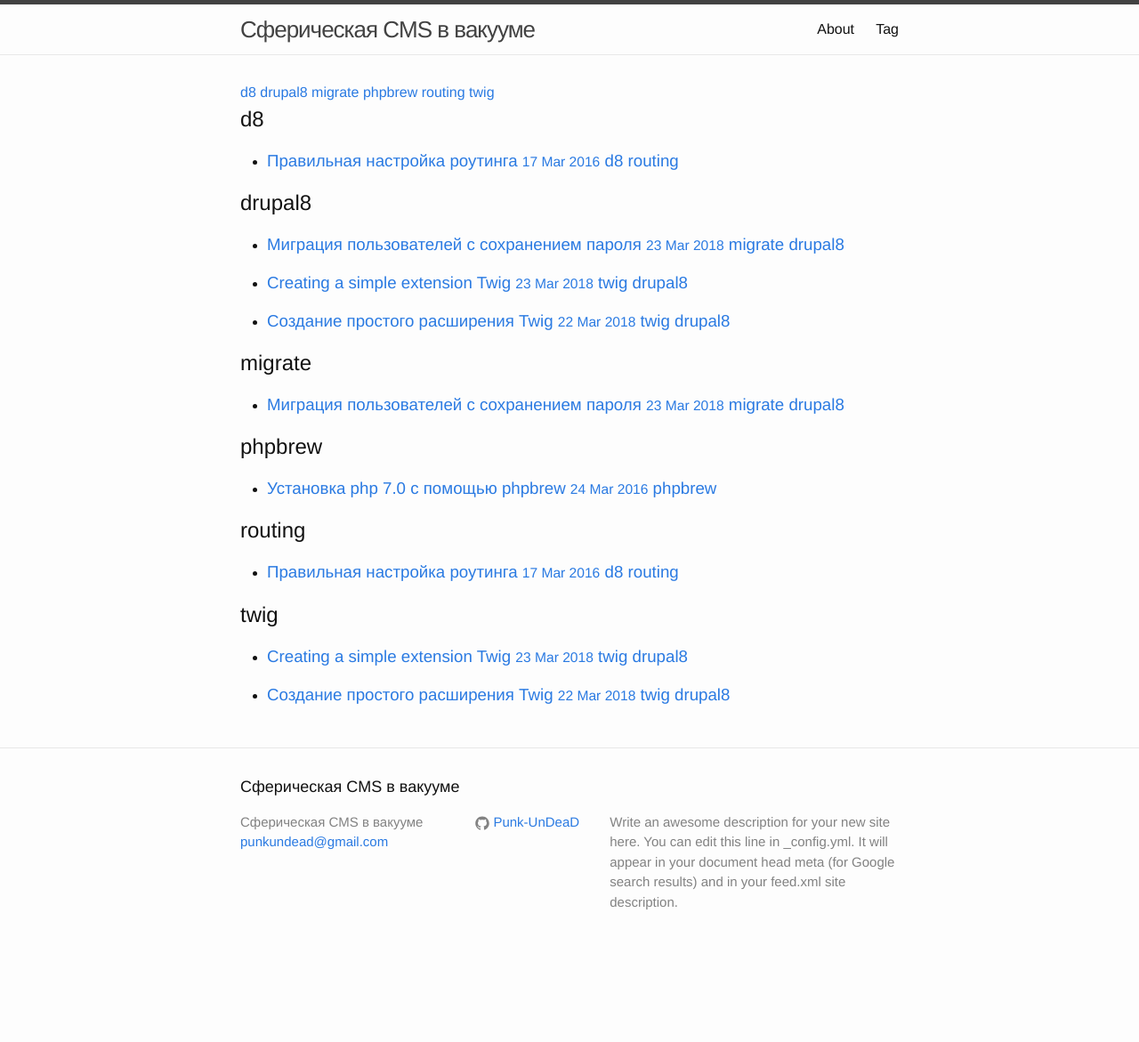
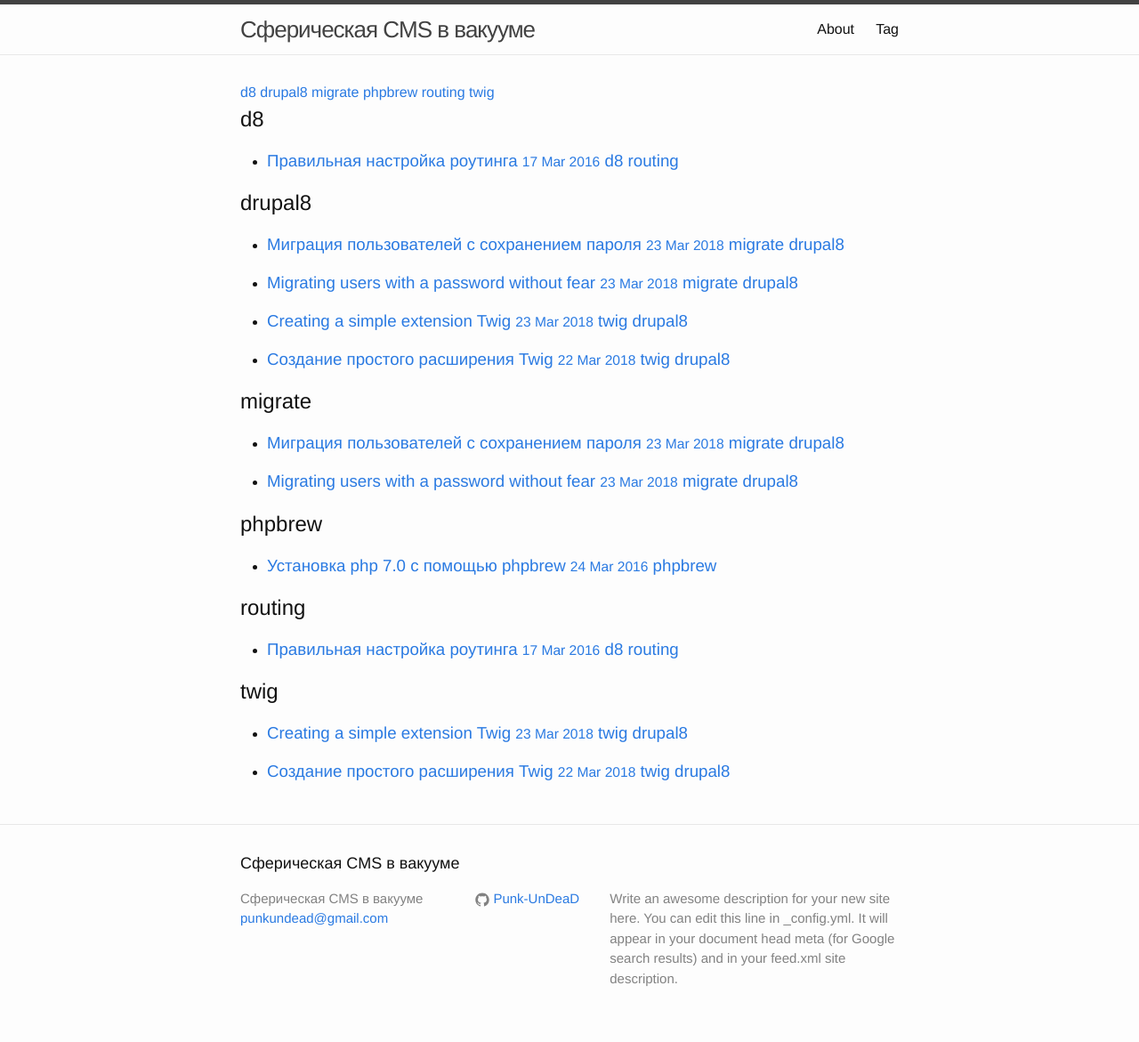
Before and after one commit to Punk-UnDeaD/Punk-UnDeaD.github.io, a Jekyll site: the page built from blog/tag.html, in a window 1280 px wide. Shown: the whole page at 89% size. Built offline with Jekyll 4.4.1, drawn with Linux system fonts in a browser that asks for light colours; before the commit the page ends 1085 px from its top, so only the background shows below that; part of the change alters nothing that is shown.

Commit message:
translate

````diff
--- /dev/null
+++ b/_posts/2018-03-23-Migrate without fear.en.markdown
@@ -0,0 +1,131 @@
+---
+layout: post
+title:  "Migrating users with a password without fear"
+date:   2018-03-23 17:31:00 +0300
+tags: [migrate, drupal8]
+---
+
+From time to time you have to migrate
+users along with passwords.
+Of course, you can always reset them and users
+can always create them anew,
+but why not try to save this data.
+
+```yaml
+name: FooBar
+description: FooBar functionality
+package: FooBar
+type: module
+core: 8.x
+version: 8.x-1.0
+
+dependencies:
+  - migrate
+  - migrate_plus
+```
+
+The source of our users is the table
+'user' in database 'migrate'. For that in settings.php
+you must add a new connection.
+
+#### settings.php
+```php
+$databases['migrate']['default'] = array (
+  'database' => 'database',
+  'username' => 'username',
+  'password' => 'password',
+  'prefix' => '',
+  'host' => '127.0.0.1',
+  'port' => '3306',
+  'namespace' => 'Drupal\\Core\\Database\\Driver\\mysql',
+  'driver' => 'mysql',
+);
+```
+
+Now configure the plugin. As easy as pie.
+
+#### migrate_plus.migration.foobar_user.yml
+```yaml
+id: foobar_user
+label: Migrate user
+source:
+  plugin: foobar_user
+  target: migrate
+process:
+  name: name
+  mail: mail
+  pass: pass
+  status:
+    plugin: default_value
+    default_value: 1
+destination:
+  plugin: entity:user
+migration_dependencies: {}
+```
+
+But to write a plug-in you will need a little more code.
+
+#### User.php
+```php
+  public function fields() {
+    return [
+      'name',
+      'pass',
+      'mail',
+      'uid'
+    ];
+  }
+
+  public function getIds() {
+    return ['uid' => ['type' => 'integer']];
+  }
+
+  public function prepareRow(Row $row) {
+    $pass = $row->getSourceProperty('pass');
+    $row->setSourceProperty('pass', 'F$' . $pass);
+    return parent::prepareRow($row);
+  }
+
+  public function query() {
+    return $this->select('users', 'u')
+      ->fields('u', $this->fields());
+  }
+```
+
+Nothing complicated, but in order to separate
+migrated password, the prefix F$ is added to it.
+
+Turn on our module and run the migration.
+```bash
+drush en foobar
+drush mim foobar_user
+```
+You can make sure that new
+users and their passwords correspond to the old ones with our prefix.
+However, logging in with the old password will fail us, because
+authentication system Drupal does not know anything about this.
+To fix it, we will create our password verification service
+instead of the existing one.
+
+#### services.yml
+```yaml
+services:
+  password:
+    class: Drupal\foobar\Password\FoobarHashedPassword
+    arguments: [16]
+```
+#### FoobarHashedPassword.php
+```php
+  protected function goodOldHash($password) {
+    return md5($password);
+  }
+
+  public function check($password, $hash) {
+    if (substr($hash, 0, 2) == 'F$') {
+      return 'F$' . $this->goodOldHash($password) === $hash;
+    }
+    return parent::check($password, $hash);
+  }
+}
+```
+[Files](https://github.com/Punk-UnDeaD/Punk-UnDeaD.github.io/tree/master/_files/2018-03-23-Migrate without fear)
--- a/_posts/2018-03-23-Migrate without fear.markdown
+++ b/_posts/2018-03-23-Migrate without fear.markdown
@@ -1,6 +1,6 @@
 ---
 layout: post
-title:  "Миграция пользователей с сохранением пароля "
+title:  "Миграция пользователей с сохранением пароля"
 date:   2018-03-23 17:31:00 +0300
 tags: [migrate, drupal8]
 ---
````
